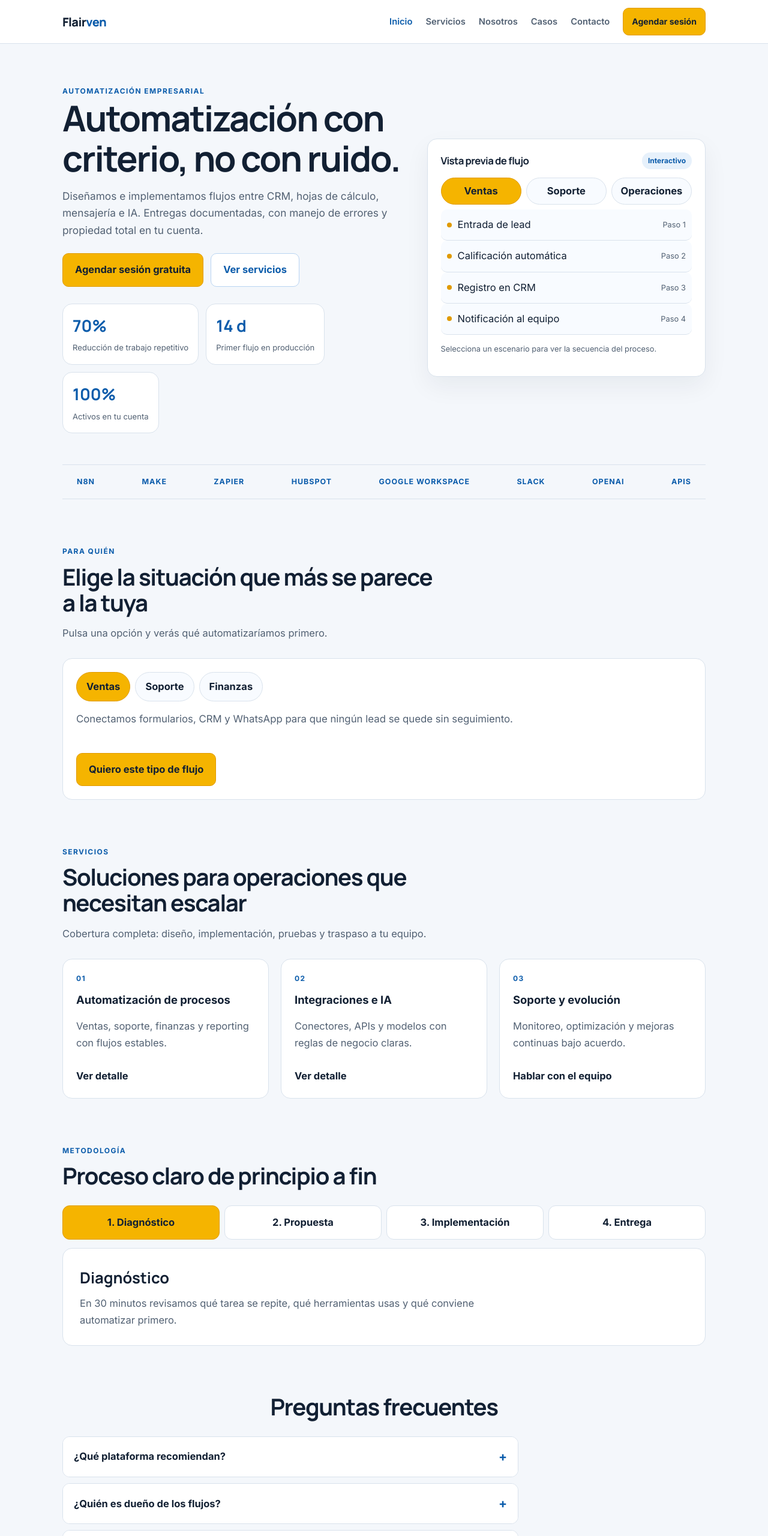
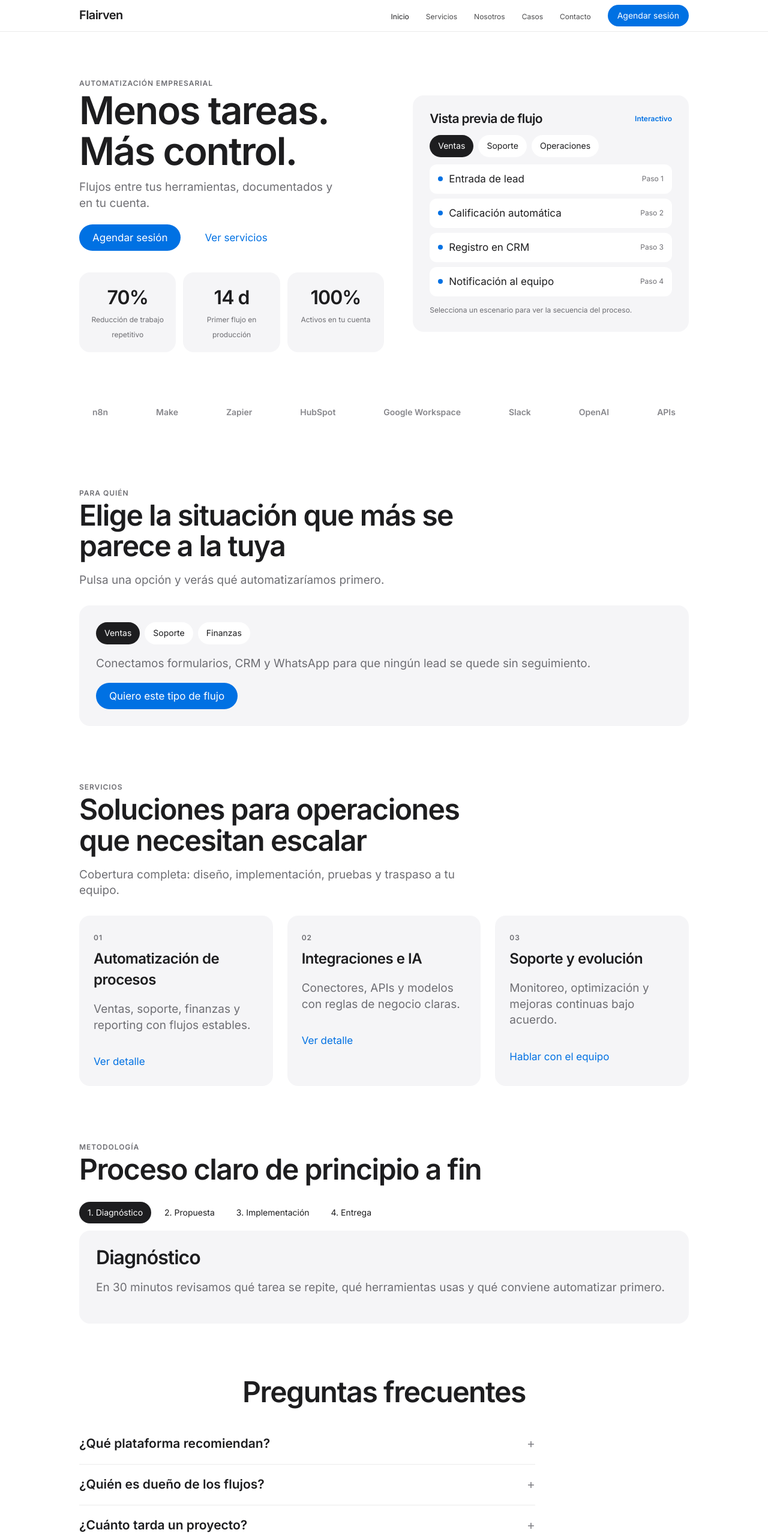
Before and after one commit to andrew0010-wb/flairven, a website: page index.html in a window 1280 px wide. Shown: the top 2560 px of the page at 60% size. Drawn offline with Linux system fonts and the light colour scheme.

Commit message:
Rediseña el sitio con estética sobria tipo Apple
Co-authored-by: Cursor <cursoragent@cursor.com>

```diff
--- a/css/styles.css
+++ b/css/styles.css
@@ -1,17 +1,17 @@
 :root {
   color-scheme: light;
-  --bg: #f4f7fb;
+  --bg: #f5f5f7;
   --surface: #ffffff;
-  --ink: #122033;
-  --muted: #526173;
-  --line: #d9e2ec;
-  --blue: #0b5cab;
-  --blue-soft: #e7f1fb;
-  --amber: #f5b400;
-  --amber-deep: #e09a00;
-  --max: 1120px;
-  --font: "Inter", system-ui, sans-serif;
-  --display: "Manrope", "Inter", system-ui, sans-serif;
+  --ink: #1d1d1f;
+  --muted: #6e6e73;
+  --line: rgba(0, 0, 0, 0.08);
+  --blue: #0071e3;
+  --blue-soft: #f5f5f7;
+  --amber: #1d1d1f;
+  --amber-deep: #000;
+  --max: 1060px;
+  --font: "Inter", -apple-system, BlinkMacSystemFont, "Segoe UI", sans-serif;
+  --display: "Inter", -apple-system, BlinkMacSystemFont, "Segoe UI", sans-serif;
 }
 
 *,
@@ -26,11 +26,12 @@ html {
 
 body {
   margin: 0;
-  background: var(--bg);
+  background: #fff;
   color: var(--ink);
   font-family: var(--font);
-  font-size: 16.5px;
-  line-height: 1.65;
+  font-size: 17px;
+  line-height: 1.47;
+  -webkit-font-smoothing: antialiased;
 }
 
 button,
@@ -49,8 +50,13 @@ a {
   position: sticky;
   top: 0;
   z-index: 40;
-  background: #fff;
-  border-bottom: 1px solid var(--line);
+  background: rgba(255, 255, 255, 0.72);
+  backdrop-filter: saturate(180%) blur(20px);
+  border-bottom: 1px solid rgba(0, 0, 0, 0.08);
+}
+
+.site-header.is-scrolled {
+  background: rgba(251, 251, 253, 0.86);
 }
 
 .header-inner,
@@ -58,12 +64,12 @@ a {
 .footer-inner {
   max-width: var(--max);
   margin: 0 auto;
-  padding-left: 24px;
-  padding-right: 24px;
+  padding-left: 22px;
+  padding-right: 22px;
 }
 
 .header-inner {
-  min-height: 72px;
+  min-height: 52px;
   display: flex;
   align-items: center;
   justify-content: space-between;
@@ -73,48 +79,49 @@ a {
 .logo {
   color: var(--ink);
   text-decoration: none;
-  font-family: var(--display);
-  font-weight: 800;
+  font-weight: 600;
   font-size: 1.25rem;
   letter-spacing: -0.03em;
 }
 
 .logo span {
-  color: var(--blue);
+  color: var(--ink);
 }
 
 .header-actions {
   display: flex;
   align-items: center;
-  gap: 22px;
+  gap: 28px;
 }
 
 .nav {
   display: flex;
-  gap: 22px;
+  gap: 28px;
   list-style: none;
   margin: 0;
   padding: 0;
 }
 
 .nav a {
-  color: var(--muted);
+  color: #1d1d1f;
   text-decoration: none;
-  font-weight: 600;
-  font-size: 0.92rem;
+  font-size: 12px;
+  font-weight: 400;
+  opacity: 0.8;
 }
 
 .nav a:hover,
 .nav a.is-active {
-  color: var(--blue);
+  opacity: 1;
+  color: var(--ink);
 }
 
 .nav-toggle {
   display: none;
-  border: 1px solid var(--line);
-  background: #fff;
-  border-radius: 8px;
-  padding: 8px 12px;
+  border: 0;
+  background: #f5f5f7;
+  border-radius: 980px;
+  padding: 8px 14px;
   cursor: pointer;
 }
 
@@ -123,63 +130,87 @@ main.container {
 }
 
 .page-main.container {
-  padding-top: 56px;
-  padding-bottom: 80px;
+  padding-top: 72px;
+  padding-bottom: 96px;
 }
 
 .btn {
   display: inline-flex;
   align-items: center;
   justify-content: center;
-  padding: 13px 20px;
-  border-radius: 10px;
-  border: 1px solid transparent;
+  min-height: 44px;
+  padding: 8px 22px;
+  border-radius: 980px;
+  border: 0;
   text-decoration: none;
-  font-weight: 700;
+  font-size: 17px;
+  font-weight: 400;
   cursor: pointer;
+  transition: transform 0.45s cubic-bezier(0.4, 0, 0.2, 1), background 0.3s ease, opacity 0.3s ease;
 }
 
 .btn-sm {
-  padding: 10px 14px;
-  font-size: 0.88rem;
+  min-height: 36px;
+  padding: 6px 16px;
+  font-size: 14px;
+  background: #0071e3;
+  color: #fff;
 }
 
 .btn-primary {
-  background: var(--amber);
-  color: var(--ink);
-  border-color: var(--amber-deep);
+  background: #0071e3;
+  color: #fff;
 }
 
-.btn-primary:hover {
-  background: var(--amber-deep);
+.btn-primary:hover,
+.btn-sm:hover {
+  background: #0077ed;
 }
 
 .btn-secondary {
-  background: #fff;
-  color: var(--blue);
-  border-color: #b9d4f2;
+  background: transparent;
+  color: #0071e3;
+}
+
+.btn-secondary:hover {
+  text-decoration: underline;
+}
+
+.btn:hover,
+.flow-tab:hover,
+.journey-nav button:hover,
+.audience-nav button:hover {
+  transform: scale(1.02);
+}
+
+.btn:active,
+.flow-tab:active,
+.journey-nav button:active,
+.faq-item button:active,
+.audience-nav button:active {
+  transform: scale(0.98);
 }
 
 .hero {
-  padding: 64px 0 24px;
+  padding: 72px 0 20px;
+  text-align: left;
 }
 
 .hero-grid,
 .contact-layout,
 .grid-3,
 .grid-2,
-.steps,
 .footer-grid,
 .form-grid {
   display: grid;
-  gap: 20px;
+  gap: 24px;
 }
 
 .hero-grid,
 .contact-layout {
-  grid-template-columns: 1.1fr 0.9fr;
+  grid-template-columns: 1.05fr 0.95fr;
   align-items: center;
-  gap: 40px;
+  gap: 48px;
 }
 
 .kicker,
@@ -187,10 +218,10 @@ main.container {
 .step-num,
 .price-label,
 .footer-title {
-  color: var(--blue);
-  font-size: 0.75rem;
-  font-weight: 800;
-  letter-spacing: 0.12em;
+  color: #6e6e73;
+  font-size: 12px;
+  font-weight: 600;
+  letter-spacing: 0.08em;
   text-transform: uppercase;
 }
 
@@ -198,145 +229,163 @@ h1,
 h2,
 .page-title,
 .section-header h2,
-.form-card h2 {
+.form-card h2,
+.journey-panel h3 {
   font-family: var(--display);
   color: var(--ink);
-  letter-spacing: -0.035em;
-  line-height: 1.12;
+  font-weight: 600;
+  letter-spacing: -0.03em;
+  line-height: 1.07;
 }
 
 .hero h1,
 .page-title,
 .contact-info h1 {
-  font-size: clamp(2.3rem, 5vw, 3.7rem);
-  margin: 0 0 16px;
+  font-size: clamp(40px, 6vw, 64px);
+  margin: 0 0 12px;
 }
 
 .hero-lead,
 .page-desc,
 .section-header p,
 .card p,
-.step p,
 .contact-info > p,
 .form-card .sub,
 .form-hint,
 .prose p,
 .prose li,
 .price-card ul,
-.footer-brand p {
+.footer-brand p,
+.audience-panel,
+.journey-panel p,
+.cta p {
   color: var(--muted);
+  font-size: 19px;
+  line-height: 1.4;
 }
 
 .hero-lead {
-  max-width: 36rem;
-  margin: 0 0 24px;
-  font-size: 1.08rem;
+  max-width: 28rem;
+  margin: 0 0 22px;
 }
 
 .hero-actions {
   display: flex;
   flex-wrap: wrap;
-  gap: 12px;
-  margin-bottom: 28px;
+  gap: 8px 18px;
+  align-items: center;
+  margin-bottom: 36px;
 }
 
-.hero-stats,
-.logo-bar-inner {
-  display: flex;
-  flex-wrap: wrap;
+.hero-stats {
+  display: grid;
+  grid-template-columns: repeat(3, 1fr);
   gap: 12px;
 }
 
 .stat,
 .card,
-.step,
 .form-card,
 .value-list li,
-.hero-panel {
-  background: var(--surface);
-  border: 1px solid var(--line);
-  border-radius: 16px;
+.hero-panel,
+.journey-panel,
+.audience,
+.faq-item,
+.cta {
+  background: var(--bg);
+  border: 0;
+  border-radius: 18px;
   color: var(--ink);
 }
 
 .stat {
-  min-width: 140px;
-  padding: 14px 16px;
+  padding: 18px 16px;
+  text-align: center;
 }
 
 .stat strong,
 .case-metric,
 .price-value {
   display: block;
-  color: var(--blue);
-  font-family: var(--display);
-  font-size: 1.7rem;
+  color: var(--ink);
+  font-size: 32px;
+  font-weight: 600;
+  letter-spacing: -0.03em;
 }
 
 .stat span {
   color: var(--muted);
-  font-size: 0.82rem;
+  font-size: 12px;
 }
 
-.hero-panel {
-  padding: 22px;
-  box-shadow: 0 16px 40px rgba(18, 32, 51, 0.06);
+.hero-panel,
+.form-card,
+.audience,
+.journey-panel,
+.cta {
+  padding: 28px;
 }
 
 .panel-head {
   display: flex;
   justify-content: space-between;
   align-items: center;
-  margin-bottom: 14px;
+  margin-bottom: 16px;
 }
 
 .panel-head h2 {
   margin: 0;
-  font-size: 1.05rem;
+  font-size: 21px;
+  font-weight: 600;
 }
 
 .panel-badge {
-  background: var(--blue-soft);
-  color: var(--blue);
-  border-radius: 999px;
-  padding: 4px 10px;
-  font-size: 0.75rem;
-  font-weight: 700;
+  color: #0071e3;
+  font-size: 12px;
+  font-weight: 600;
 }
 
-.flow-tabs {
+.flow-tabs,
+.journey-nav,
+.audience-nav {
   display: flex;
+  flex-wrap: wrap;
   gap: 8px;
-  margin-bottom: 8px;
+  margin-bottom: 12px;
 }
 
-.flow-tab {
-  flex: 1;
-  border: 1px solid var(--line);
-  background: #f8fbff;
+.flow-tab,
+.journey-nav button,
+.audience-nav button {
+  border: 0;
+  background: #fff;
   color: var(--ink);
-  border-radius: 999px;
-  padding: 8px;
+  border-radius: 980px;
+  padding: 8px 14px;
+  font-size: 14px;
   cursor: pointer;
-  font-weight: 700;
+  transition: transform 0.35s ease, background 0.3s ease;
 }
 
-.flow-tab.is-active {
-  background: var(--amber);
-  border-color: var(--amber-deep);
-  color: var(--ink);
+.flow-tab.is-active,
+.journey-nav button.is-active,
+.audience-nav button.is-active {
+  background: #1d1d1f;
+  color: #fff;
 }
 
 .wf-node {
   display: flex;
   align-items: center;
   gap: 10px;
-  padding: 12px 0;
-  border-bottom: 1px solid var(--line);
+  margin-top: 8px;
+  padding: 12px 14px;
+  background: #fff;
+  border-radius: 12px;
   color: var(--ink);
   opacity: 0;
-  transform: translateY(6px);
-  transition: 0.3s ease;
+  transform: translateY(8px);
+  transition: 0.5s ease;
 }
 
 .wf-node.is-live {
@@ -348,40 +397,44 @@ h2,
   width: 8px;
   height: 8px;
   border-radius: 50%;
-  background: var(--amber-deep);
+  background: #0071e3;
 }
 
 .wf-tag,
 .panel-note {
   color: var(--muted);
-  font-size: 0.8rem;
+  font-size: 12px;
 }
 
 .wf-tag {
   margin-left: auto;
 }
 
+.panel-note {
+  margin: 14px 0 0;
+}
+
 .logo-bar {
-  margin-top: 28px;
-  padding: 18px 0;
-  border-block: 1px solid var(--line);
+  margin-top: 48px;
+  padding: 22px 0;
 }
 
 .logo-bar-inner {
+  display: flex;
+  flex-wrap: wrap;
   justify-content: space-between;
-  color: var(--blue);
-  font-weight: 800;
-  letter-spacing: 0.08em;
-  text-transform: uppercase;
-  font-size: 0.78rem;
+  gap: 12px 20px;
+  color: #86868b;
+  font-size: 14px;
+  font-weight: 600;
 }
 
 .section {
-  padding-top: 72px;
+  padding-top: 88px;
 }
 
 .section-header {
-  max-width: 640px;
+  max-width: 680px;
   margin-bottom: 28px;
 }
 
@@ -391,9 +444,10 @@ h2,
   text-align: center;
 }
 
-.section-header h2 {
-  font-size: clamp(1.8rem, 3vw, 2.6rem);
-  margin: 8px 0;
+.section-header h2,
+.cta h2 {
+  font-size: clamp(32px, 4vw, 48px);
+  margin: 0 0 8px;
 }
 
 .grid-3 {
@@ -404,46 +458,49 @@ h2,
   grid-template-columns: 1fr 1fr;
 }
 
-.steps {
-  grid-template-columns: repeat(4, 1fr);
-}
-
 .card,
 .step {
-  padding: 22px;
+  padding: 28px 24px;
+  background: var(--bg);
+  border-radius: 18px;
+  color: var(--ink);
 }
 
 .card h3,
 .step h3 {
-  margin: 10px 0 6px;
+  margin: 8px 0;
+  font-size: 24px;
+  font-weight: 600;
+  letter-spacing: -0.02em;
+}
+
+.card-hit {
+  display: block;
+  text-decoration: none;
   color: var(--ink);
-  font-size: 1.15rem;
+  transition: transform 0.45s cubic-bezier(0.4, 0, 0.2, 1);
+}
+
+.card-hit:hover {
+  transform: scale(1.015);
+  background: #ececee;
 }
 
 .card-link {
   display: inline-block;
-  margin-top: 12px;
-  font-weight: 700;
+  margin-top: 16px;
+  color: #0071e3;
+  font-size: 17px;
   text-decoration: none;
 }
 
-.cta {
-  margin-top: 72px;
-  padding: 40px 28px;
-  text-align: center;
-  background: var(--blue-soft);
-  border: 1px solid #c5daf3;
-  border-radius: 20px;
+.card-link:hover {
+  text-decoration: underline;
 }
 
-.cta h2 {
+.journey-panel h3 {
   margin: 0 0 8px;
-  font-size: clamp(1.8rem, 3vw, 2.5rem);
-}
-
-.cta p {
-  color: var(--muted);
-  margin: 0 0 18px;
+  font-size: 32px;
 }
 
 .faq {
@@ -451,45 +508,63 @@ h2,
 }
 
 .faq-item {
-  background: #fff;
-  border: 1px solid var(--line);
-  border-radius: 12px;
-  margin-bottom: 10px;
-  overflow: hidden;
+  background: transparent;
+  border-radius: 0;
+  border-bottom: 1px solid var(--line);
+  margin: 0;
 }
 
 .faq-item button {
   width: 100%;
+  display: flex;
+  justify-content: space-between;
   text-align: left;
-  background: #fff;
+  background: transparent;
   color: var(--ink);
   border: 0;
-  padding: 16px 18px;
-  font-weight: 700;
+  padding: 18px 0;
+  font-size: 21px;
+  font-weight: 600;
   cursor: pointer;
+}
+
+.faq-item button::after {
+  content: "+";
+  color: #86868b;
+  font-weight: 400;
+}
+
+.faq-item.is-open button::after {
+  content: "–";
 }
 
 .faq-answer {
   display: none;
   margin: 0;
-  padding: 0 18px 16px;
+  padding: 0 0 18px;
   color: var(--muted);
-  background: #fff;
+  font-size: 17px;
 }
 
 .faq-item.is-open .faq-answer {
   display: block;
 }
 
+.cta {
+  margin-top: 88px;
+  text-align: center;
+  background: var(--bg);
+}
+
 .price-card.featured {
-  border-color: var(--blue);
-  box-shadow: 0 0 0 3px var(--blue-soft);
+  box-shadow: inset 0 0 0 2px #0071e3;
 }
 
 .card.case-row {
   display: grid;
-  grid-template-columns: 110px 1fr;
+  grid-template-columns: 120px 1fr;
   align-items: center;
+  gap: 12px;
 }
 
 .value-list {
@@ -501,12 +576,7 @@ h2,
 }
 
 .value-list li {
-  padding: 14px 16px;
-  color: var(--ink);
-}
-
-.form-card {
-  padding: 28px;
+  padding: 16px 18px;
 }
 
 .form-grid {
@@ -519,8 +589,7 @@ label {
   gap: 6px;
   margin-bottom: 14px;
   color: var(--ink);
-  font-size: 0.86rem;
-  font-weight: 700;
+  font-size: 14px;
 }
 
 input,
@@ -528,9 +597,10 @@ textarea,
 select {
   width: 100%;
   padding: 12px 14px;
-  border: 1px solid var(--line);
-  border-radius: 10px;
+  border: 0;
+  border-radius: 12px;
   background: #fff;
+  color: var(--ink);
 }
 
 textarea {
@@ -543,20 +613,26 @@ textarea {
 }
 
 .prose h2 {
-  margin: 32px 0 8px;
+  margin: 36px 0 8px;
+  font-size: 28px;
 }
 
 .site-footer {
-  margin-top: 72px;
-  background: #fff;
-  border-top: 1px solid var(--line);
-  color: var(--ink);
-  padding: 40px 0 24px;
+  margin-top: 40px;
+  background: var(--bg);
+  color: var(--muted);
+  padding: 28px 0 22px;
+  font-size: 12px;
 }
 
 .footer-grid {
   grid-template-columns: 1.4fr 1fr 1fr;
-  margin-bottom: 24px;
+  margin-bottom: 18px;
+}
+
+.footer-brand strong,
+.footer-logo {
+  color: var(--ink);
 }
 
 .footer-links {
@@ -570,6 +646,11 @@ textarea {
   text-decoration: none;
 }
 
+.footer-links a:hover {
+  color: var(--ink);
+  text-decoration: underline;
+}
+
 .footer-links li {
   margin-bottom: 8px;
 }
@@ -578,22 +659,19 @@ textarea {
   display: flex;
   justify-content: space-between;
   gap: 12px;
-  padding-top: 16px;
+  padding-top: 14px;
   border-top: 1px solid var(--line);
-  color: var(--muted);
-  font-size: 0.88rem;
 }
 
 .footer-bottom a {
-  color: var(--blue);
+  color: var(--ink);
   text-decoration: none;
-  font-weight: 700;
 }
 
 .reveal {
   opacity: 0;
-  transform: translateY(12px);
-  transition: 0.45s ease;
+  transform: translateY(16px);
+  transition: opacity 0.8s ease, transform 0.8s ease;
 }
 
 .reveal.is-visible {
@@ -601,14 +679,27 @@ textarea {
   transform: none;
 }
 
-@media (max-width: 960px) {
+.btn:focus-visible,
+.flow-tab:focus-visible,
+.journey-nav button:focus-visible,
+.faq-item button:focus-visible,
+.audience-nav button:focus-visible,
+a:focus-visible,
+input:focus-visible,
+textarea:focus-visible,
+select:focus-visible {
+  outline: 2px solid #0071e3;
+  outline-offset: 3px;
+}
+
+@media (max-width: 900px) {
   .hero-grid,
   .contact-layout,
   .grid-3,
   .grid-2,
-  .steps,
   .footer-grid,
-  .form-grid {
+  .form-grid,
+  .hero-stats {
     grid-template-columns: 1fr;
   }
 }
@@ -622,14 +713,15 @@ textarea {
   .nav.is-open {
     display: flex;
     position: absolute;
-    top: 76px;
-    left: 16px;
-    right: 16px;
+    top: 58px;
+    left: 12px;
+    right: 12px;
     flex-direction: column;
+    gap: 14px;
     padding: 16px;
-    background: #fff;
-    border: 1px solid var(--line);
-    border-radius: 12px;
+    background: rgba(255, 255, 255, 0.96);
+    border-radius: 16px;
+    box-shadow: 0 12px 40px rgba(0, 0, 0, 0.12);
   }
 
   .nav-toggle {
@@ -645,192 +737,13 @@ textarea {
   }
 }
 
-.card,
-.step,
-.hero-panel,
-.faq-item,
-.form-card {
-  transition: transform 0.2s ease, box-shadow 0.2s ease, border-color 0.2s ease;
-}
-
-.card-hit {
-  display: block;
-  text-decoration: none;
-  color: var(--ink);
-}
-
-.card-hit:hover,
-.step:hover {
-  transform: translateY(-3px);
-  box-shadow: 0 16px 40px rgba(18, 32, 51, 0.08);
-  border-color: #b9d4f2;
-}
-
-.site-header.is-scrolled {
-  box-shadow: 0 8px 24px rgba(18, 32, 51, 0.08);
-}
-
-.wf-node.is-live {
-  background: #f8fbff;
-  border-radius: 10px;
-  padding-left: 10px;
-  padding-right: 10px;
-}
-
-.wf-node.is-current {
-  background: var(--blue-soft);
-  border-radius: 10px;
-}
-
-.journey-nav {
-  display: grid;
-  grid-template-columns: repeat(4, 1fr);
-  gap: 8px;
-  margin-bottom: 14px;
-}
-
-.journey-nav button {
-  border: 1px solid var(--line);
-  background: #fff;
-  color: var(--ink);
-  border-radius: 12px;
-  padding: 14px 10px;
-  font-weight: 700;
-  cursor: pointer;
-}
-
-.journey-nav button.is-active {
-  background: var(--amber);
-  border-color: var(--amber-deep);
-  color: var(--ink);
-}
-
-.journey-panel {
-  background: #fff;
-  border: 1px solid var(--line);
-  border-radius: 16px;
-  padding: 28px;
-  min-height: 140px;
-}
-
-.journey-panel h3 {
-  margin: 0 0 8px;
-  font-family: var(--display);
-  font-size: 1.6rem;
-}
-
-.journey-panel p {
-  margin: 0;
-  color: var(--muted);
-  max-width: 42rem;
-}
-
-.faq-item button {
-  display: flex;
-  justify-content: space-between;
-  align-items: center;
-  gap: 12px;
-}
-
-.faq-item button::after {
-  content: "+";
-  color: var(--blue);
-  font-size: 1.3rem;
-  font-weight: 700;
-}
-
-.faq-item.is-open button::after {
-  content: "–";
-}
-
-@media (max-width: 760px) {
-  .journey-nav {
-    grid-template-columns: 1fr 1fr;
-  }
-}
-
-.btn,
-.flow-tab,
-.journey-nav button,
-.faq-item button,
-.audience-nav button,
-.nav-toggle {
-  transition: transform 0.18s ease, box-shadow 0.18s ease, background 0.18s ease, border-color 0.18s ease;
-}
-
-.btn:hover,
-.flow-tab:hover,
-.journey-nav button:hover,
-.audience-nav button:hover,
-.nav-toggle:hover {
-  transform: translateY(-2px);
-}
-
-.btn:active,
-.flow-tab:active,
-.journey-nav button:active,
-.faq-item button:active,
-.audience-nav button:active,
-.nav-toggle:active {
-  transform: translateY(1px) scale(0.98);
-}
-
-.btn:focus-visible,
-.flow-tab:focus-visible,
-.journey-nav button:focus-visible,
-.faq-item button:focus-visible,
-.audience-nav button:focus-visible,
-a:focus-visible,
-input:focus-visible,
-textarea:focus-visible,
-select:focus-visible {
-  outline: 3px solid #8ec5ff;
-  outline-offset: 2px;
-}
-
-.audience {
-  background: #fff;
-  border: 1px solid var(--line);
-  border-radius: 16px;
-  padding: 22px;
-}
-
-.audience-nav {
-  display: flex;
-  flex-wrap: wrap;
-  gap: 8px;
-  margin-bottom: 16px;
-}
-
-.audience-nav button {
-  border: 1px solid var(--line);
-  background: #f8fbff;
-  color: var(--ink);
-  border-radius: 999px;
-  padding: 10px 16px;
-  font-weight: 700;
-  cursor: pointer;
-}
-
-.audience-nav button.is-active {
-  background: var(--amber);
-  border-color: var(--amber-deep);
-}
-
-.audience-panel {
-  margin: 0 0 18px;
-  color: var(--muted);
-  min-height: 3.2rem;
-  font-size: 1.05rem;
-}
-
 @media (prefers-reduced-motion: reduce) {
   .reveal,
   .btn,
-  .flow-tab,
-  .journey-nav button,
-  .card-hit {
+  .card-hit,
+  .wf-node {
     transition: none;
     transform: none;
+    opacity: 1;
   }
 }
--- a/index.html
+++ b/index.html
@@ -11,10 +11,10 @@
     <link rel="preconnect" href="https://fonts.googleapis.com" />
     <link rel="preconnect" href="https://fonts.gstatic.com" crossorigin />
     <link
-      href="https://fonts.googleapis.com/css2?family=Inter:wght@400;500;600;700&family=Manrope:wght@700;800&display=swap"
+      href="https://fonts.googleapis.com/css2?family=Inter:wght@400;500;600;700&display=swap"
       rel="stylesheet"
     />
-    <link rel="stylesheet" href="/css/styles.css?v=7" />
+    <link rel="stylesheet" href="/css/styles.css?v=8" />
   </head>
   <body data-page="index.html">
     <div id="site-header"></div>
@@ -24,14 +24,12 @@
         <div class="hero-grid">
           <div class="reveal">
             <span class="kicker">Automatización empresarial</span>
-            <h1>Automatización con criterio, no con ruido.</h1>
+            <h1>Menos tareas. Más control.</h1>
             <p class="hero-lead">
-              Diseñamos e implementamos flujos entre CRM, hojas de cálculo,
-              mensajería e IA. Entregas documentadas, con manejo de errores y
-              propiedad total en tu cuenta.
+              Flujos entre tus herramientas, documentados y en tu cuenta.
             </p>
             <div class="hero-actions">
-              <a class="btn btn-primary" href="/contacto.html">Agendar sesión gratuita</a>
+              <a class="btn btn-primary" href="/contacto.html">Agendar sesión</a>
               <a class="btn btn-secondary" href="/servicios.html">Ver servicios</a>
             </div>
             <div class="hero-stats">
@@ -176,8 +174,8 @@
     </main>
 
     <div id="site-footer"></div>
-    <script src="/js/site-config.js?v=7"></script>
-    <script src="/js/layout.js?v=7"></script>
-    <script src="/js/main.js?v=7"></script>
+    <script src="/js/site-config.js?v=8"></script>
+    <script src="/js/layout.js?v=8"></script>
+    <script src="/js/main.js?v=8"></script>
   </body>
 </html>
```
Also changed, not shown: contacto.html (+5 -5 lines), nosotros.html (+5 -5 lines), portafolio.html (+5 -5 lines), servicios.html (+5 -5 lines).
